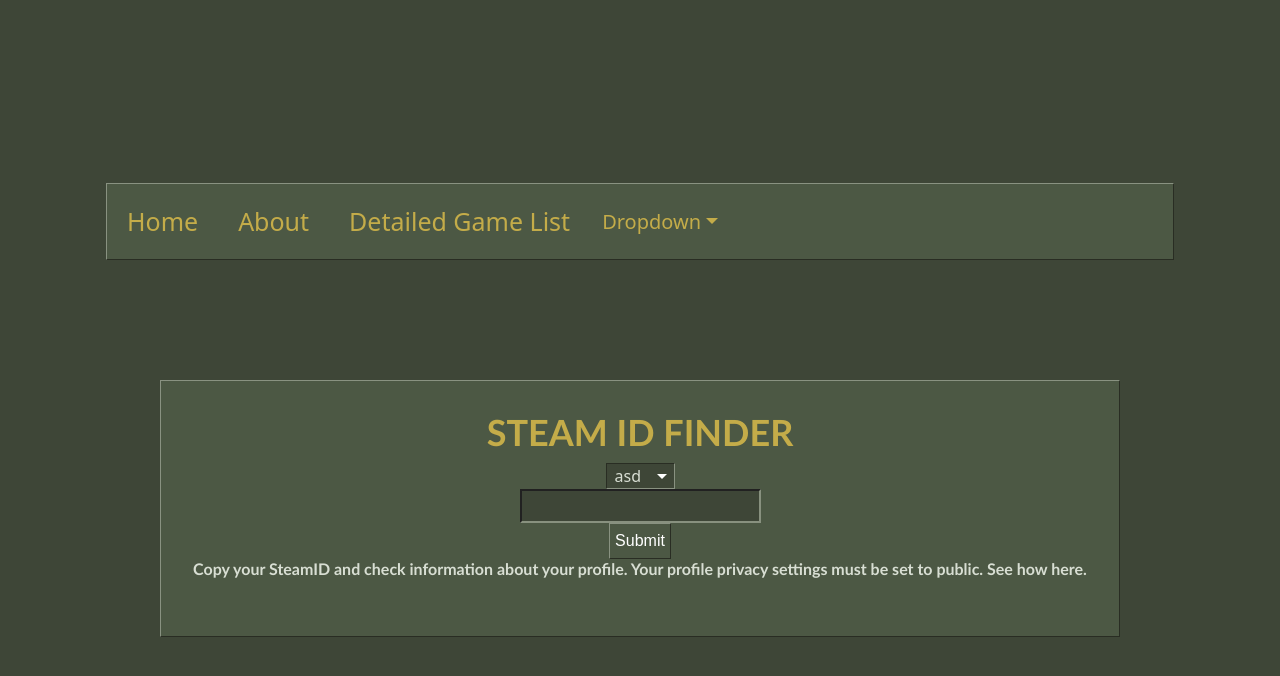
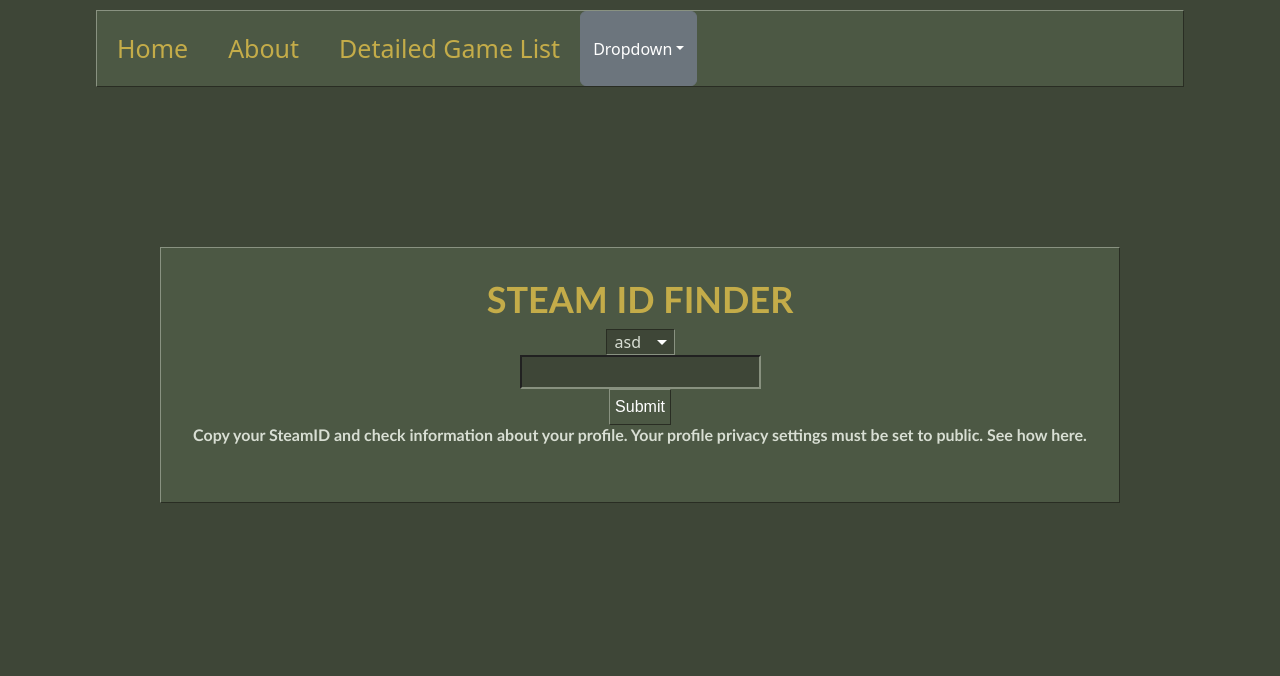
Before and after one commit to Marko590/SteamWrappedClient, a React (Vite) app: page / in a window 1280 px wide. Shown: the top 676 px of the page. Built offline with nearby package versions, Linux system fonts and the light colour scheme.

Commit message:
Added a separate layout component, added a styled scrollbar

```diff
--- a/src/UserLookup.css
+++ b/src/UserLookup.css
@@ -61,7 +61,6 @@ select {
 
 }
 
-
 .friends-and-games{
   display: flex;
   flex-direction: row;
--- a/src/UserLookup.tsx
+++ b/src/UserLookup.tsx
@@ -4,18 +4,17 @@ import GameWindow from "./components/GameWindow";
 import FriendWindow from "./components/FriendWindow";
 import { useParams } from "react-router-dom";
 import NavBar from "./components/NavBar";
+import Layout from "./components/Layout";
 function UserLookup() {
   const { steamId } = useParams();
   return (
-    <div className="steam-background">
-      <div className="main-div">
-        <UserProfile steamId={steamId?.toString()} />
-        <div className="friends-and-games">
-          <GameWindow steamId={steamId?.toString()} />
-          <FriendWindow steamId={steamId?.toString()} numberOfFriends={7} />
-        </div>
+    <Layout>
+      <UserProfile steamId={steamId?.toString()} />
+      <div className="friends-and-games">
+        <GameWindow steamId={steamId?.toString()} />
+        <FriendWindow steamId={steamId?.toString()} numberOfFriends={7} />
       </div>
-    </div>
+    </Layout>
   );
 }
 
--- a/src/components/Landing.tsx
+++ b/src/components/Landing.tsx
@@ -6,6 +6,7 @@ import { useState } from "react";
 import SteamInput from "./SteamInput";
 
 import NavBar from "./NavBar";
+import Layout from "./Layout";
 
 export default function Landing() {
   const navigate = useNavigate();
@@ -15,9 +16,7 @@ export default function Landing() {
   };
 
   return (
-    <div className="steam-background" style={{ justifyContent: "center" }}>
-      <div className="main-div">
-        <NavBar />
+    <Layout>
       <div style={{ alignSelf: "center", width: "100%", margin: 50 }}></div>
       <div style={{ width: "90%", alignSelf: "center" }}>
         <Window>
@@ -47,7 +46,6 @@ export default function Landing() {
           </div>
         </Window>
       </div>
-      </div>
-    </div>
+    </Layout>
   );
 }
--- /dev/null
+++ b/src/components/Layout.tsx
@@ -0,0 +1,17 @@
+import NavBar from "./NavBar";
+import { ReactNode } from "react";
+import "./styles/Layout.css";
+
+interface Props {
+  children: ReactNode;
+}
+function Layout({ children }: Props) {
+  return (
+    <div className="steam-background">
+      <NavBar />
+      <div className="main-div">{children}</div>
+    </div>
+  );
+}
+
+export default Layout;
--- a/src/components/NavBar.tsx
+++ b/src/components/NavBar.tsx
@@ -16,7 +16,7 @@ function NavBar() {
   ];
   const navigate = useNavigate();
   return (
-    <Window contentPadding={false} showTaskbar={false}>
+    <Window contentPadding={false} showTaskbar={false} isNavBar={true}>
       <div
         style={{
           display: "flex",
--- a/src/components/Window.tsx
+++ b/src/components/Window.tsx
@@ -6,13 +6,20 @@ interface Props {
   title?: string;
   showTaskbar?: boolean;
   contentPadding?: boolean;
+  isNavBar?: boolean;
 }
 Window.defaultProps = {
   contentPadding: true,
 };
-function Window({ title, children, showTaskbar, contentPadding }: Props) {
+function Window({
+  title,
+  children,
+  showTaskbar,
+  contentPadding,
+  isNavBar,
+}: Props) {
   return (
-    <div className="steam-window">
+    <div className={isNavBar ? "steam-window-navbar" : "steam-window"}>
       {showTaskbar && <Taskbar title={title} />}
       <div
         className={
--- /dev/null
+++ b/src/components/styles/Layout.css
@@ -0,0 +1,43 @@
+/* width */
+::-webkit-scrollbar {
+    width: 20px;
+  }
+
+  /* Track */
+  ::-webkit-scrollbar-track {
+    background: #5a6a50;
+  }
+
+  /* Handle */
+  ::-webkit-scrollbar-thumb {
+    background-color: #4C5844;
+    border-top: solid 1px #899281;
+    border-bottom: solid 1px #292d23;
+    border-left: solid 1px #899281;
+    border-right: solid 1px #292d23;
+  }
+
+  ::-webkit-scrollbar-button:single-button {
+    background: #4C5844;
+    height: 20px;
+    border-top: solid 1px #899281;
+    border-bottom: solid 1px #292d23;
+    border-left: solid 1px #899281;
+    border-right: solid 1px #292d23;
+
+
+  }
+  /* Up */
+  ::-webkit-scrollbar-button:single-button:vertical:decrement {
+    background-image: url("https://xventi.github.io/vgui.css/styles/greensteam/scroll_up.png") ;
+    background-repeat: no-repeat;
+  background-position: center center;
+
+  }
+
+  /* Down */
+::-webkit-scrollbar-button:single-button:vertical:increment {
+    background-image: url("https://xventi.github.io/vgui.css/styles/greensteam/scroll_down.png") ;
+    background-repeat: no-repeat;
+  background-position: center center;
+  }
--- a/src/components/styles/Window.css
+++ b/src/components/styles/Window.css
@@ -12,7 +12,22 @@
     margin: 10px;
 
   }
+  .steam-window-navbar {
+    background-color: #4C5844;
+    height: auto;
+    display: flex;
+    width: 85%;
+    border-style: solid;
+    border-width: 0.5px;
+    flex-direction: column;
+    border-top: solid 1px #899281;
+    border-bottom:solid 1px #292d23;
+    border-left:  solid 1px #899281;
+    border-right: solid 1px #292d23;
+    margin: 10px;
+    margin-bottom: 50px;
 
+  }
   .steam-window-content h1 {
     color:#C4AC49;
     font-family: Trebuchet MS;
```
Lines whose indentation alone changed are shown as unchanged.
